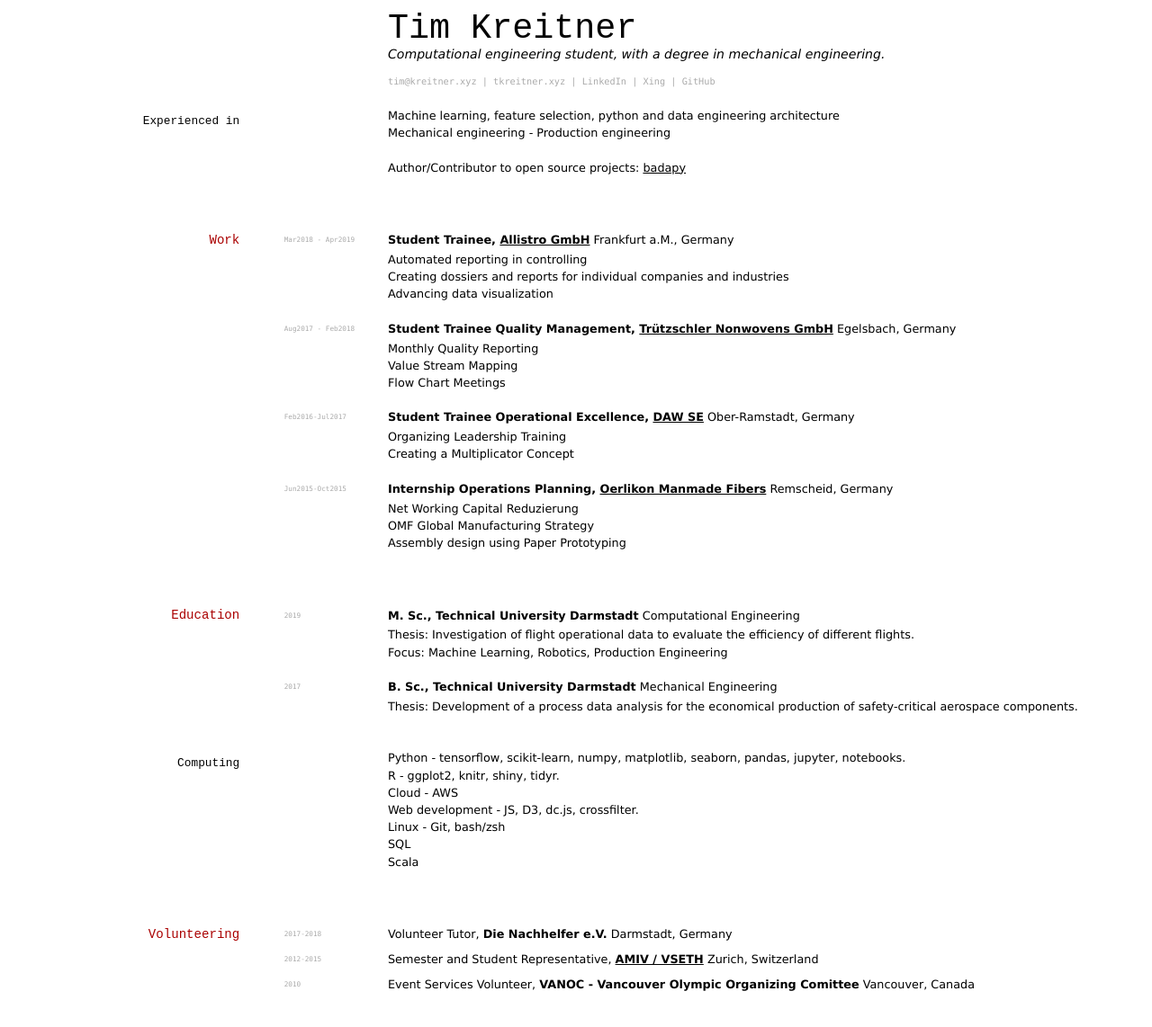
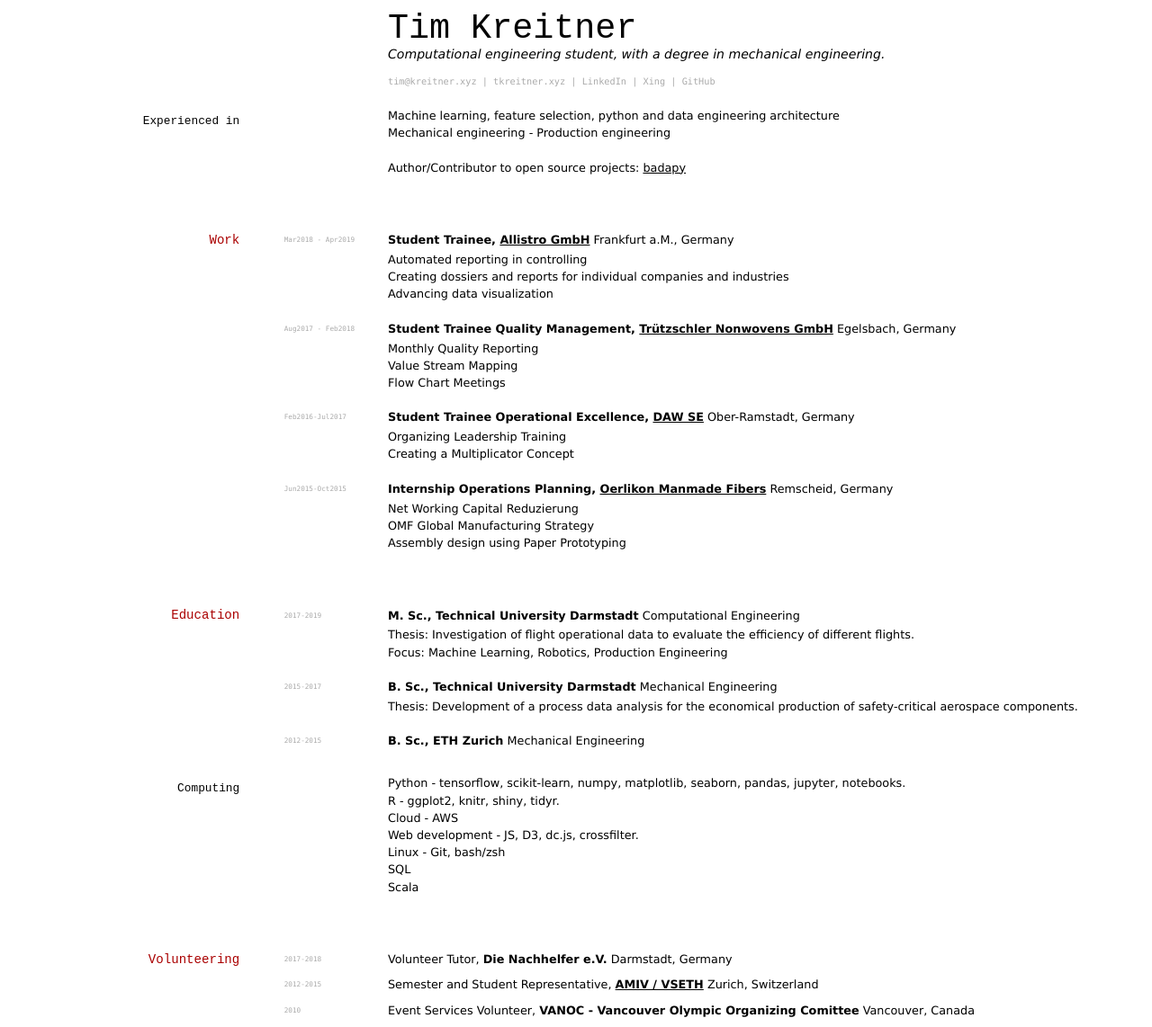
Before and after one commit to tabassco/timscv, a Jekyll site: the page built from index.md, in a window 1280 px wide. Shown: the whole page at 90% size. Built offline with Jekyll 4.4.1, drawn with Linux system fonts in a browser that asks for light colours; before the commit the page ends 1114 px from its top, so only the background shows below that.

Commit message:
ignore + larger fonts

```diff
--- a/css/cv-print.css
+++ b/css/cv-print.css
@@ -71,7 +71,7 @@ p {
 
 code {
 	font: normal normal;
-	font-size: 60%;
+	font-size: 80%;
 	/*line-height: 1em;*/
 	font-family: Menlo,monospace,sans-serif;
 	color: #ccc;
--- a/index.md
+++ b/index.md
@@ -56,18 +56,22 @@ __Internship Operations Planning, [Oerlikon Manmade Fibers](https://www.oerlikon
 
 ## Education
 
-`2019`
+`2017-2019`
 __M. Sc., Technical University Darmstadt__
 Computational Engineering
 
 - Thesis: Investigation of flight operational data to evaluate the efficiency of different flights.
 - Focus: Machine Learning, Robotics, Production Engineering
 
-`2017`
+`2015-2017`
 __B. Sc., Technical University Darmstadt__
 Mechanical Engineering
 
 - Thesis: Development of a process data analysis for the economical production of safety-critical aerospace components.
+
+`2012-2015`
+__B. Sc., ETH Zurich__
+Mechanical Engineering
 
 
 ### Computing
@@ -87,6 +91,5 @@ Volunteer Tutor, __Die Nachhelfer e.V.__ Darmstadt, Germany
 `2012-2015`
 Semester and Student Representative, __[AMIV / VSETH](https://amiv.ethz.ch/en/)__ Zurich, Switzerland
 
-
 `2010`
 Event Services Volunteer, __VANOC - Vancouver Olympic Organizing Comittee__ Vancouver, Canada
```
Also changed, not shown: 1 other file.
